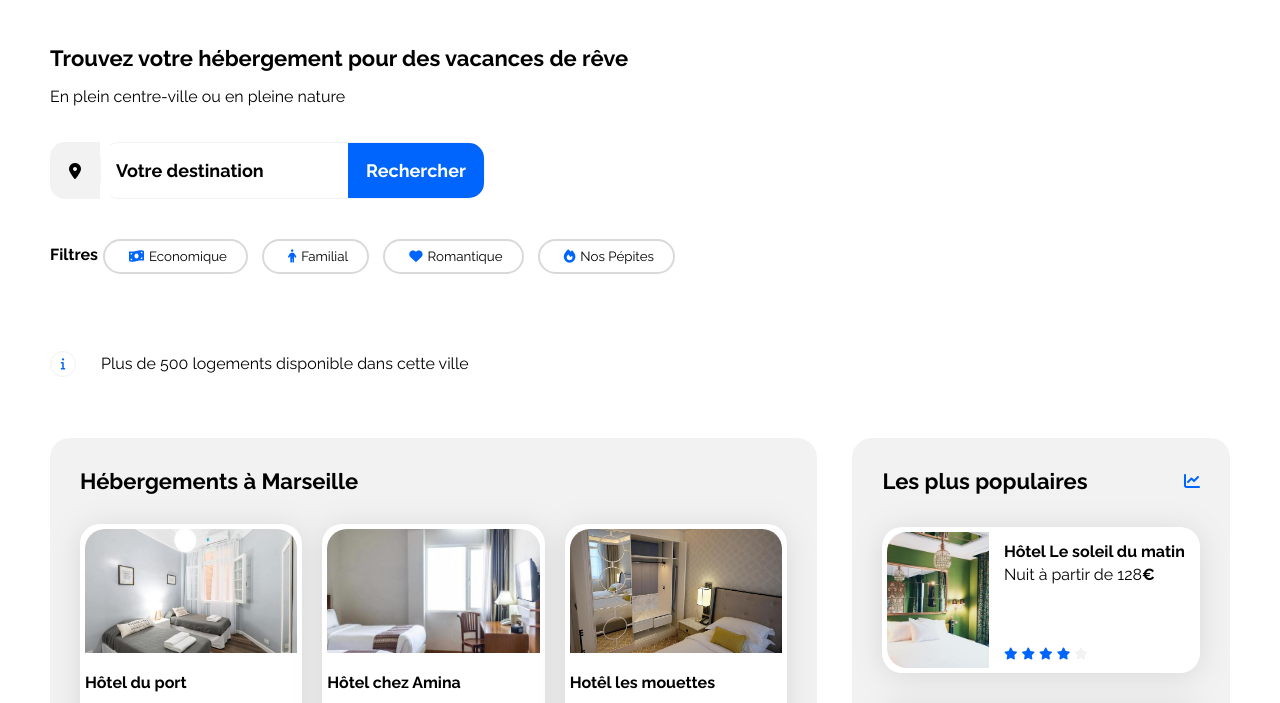
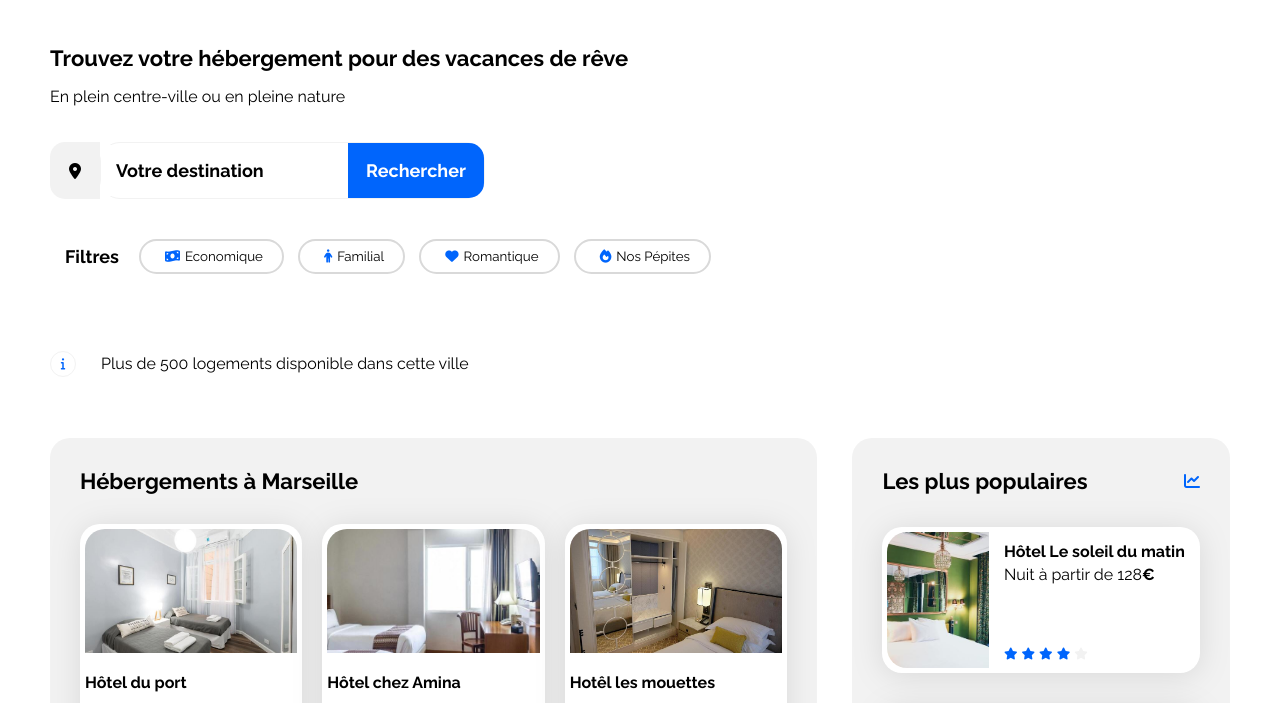
Before and after one commit to theoj8/MAIN-Theo-J, a plain HTML site: page site BOOKI/index.html in a window 1280 px wide. Shown: the part 61-764 px from the top of the page. Drawn offline with Linux system fonts and the light colour scheme.

Commit message:
final (valide W3C)

```diff
--- a/site BOOKI/css/style.css
+++ b/site BOOKI/css/style.css
@@ -94,6 +94,13 @@ header{
 
 .rechercher-and-filtres{
     padding-top: 50px;
+}
+
+.filtres p{
+    align-self: center;
+    font-weight: bold;
+    font-size: large;
+    margin: 15px 15px;
 }
 
 .filtres{
--- a/site BOOKI/index.html
+++ b/site BOOKI/index.html
@@ -36,7 +36,7 @@
             </form>
         </section>
         <section class="filtres">
-            <h4>Filtres</h4>
+            <p>Filtres</p>
             <div class="filtres-container">
             <button class="btn-filtres"><i class="fa-solid fa-money-bill-wave"></i>Economique</button>
             <button class="btn-filtres"><i class="fa-solid fa-person"></i>Familial</button>
```
